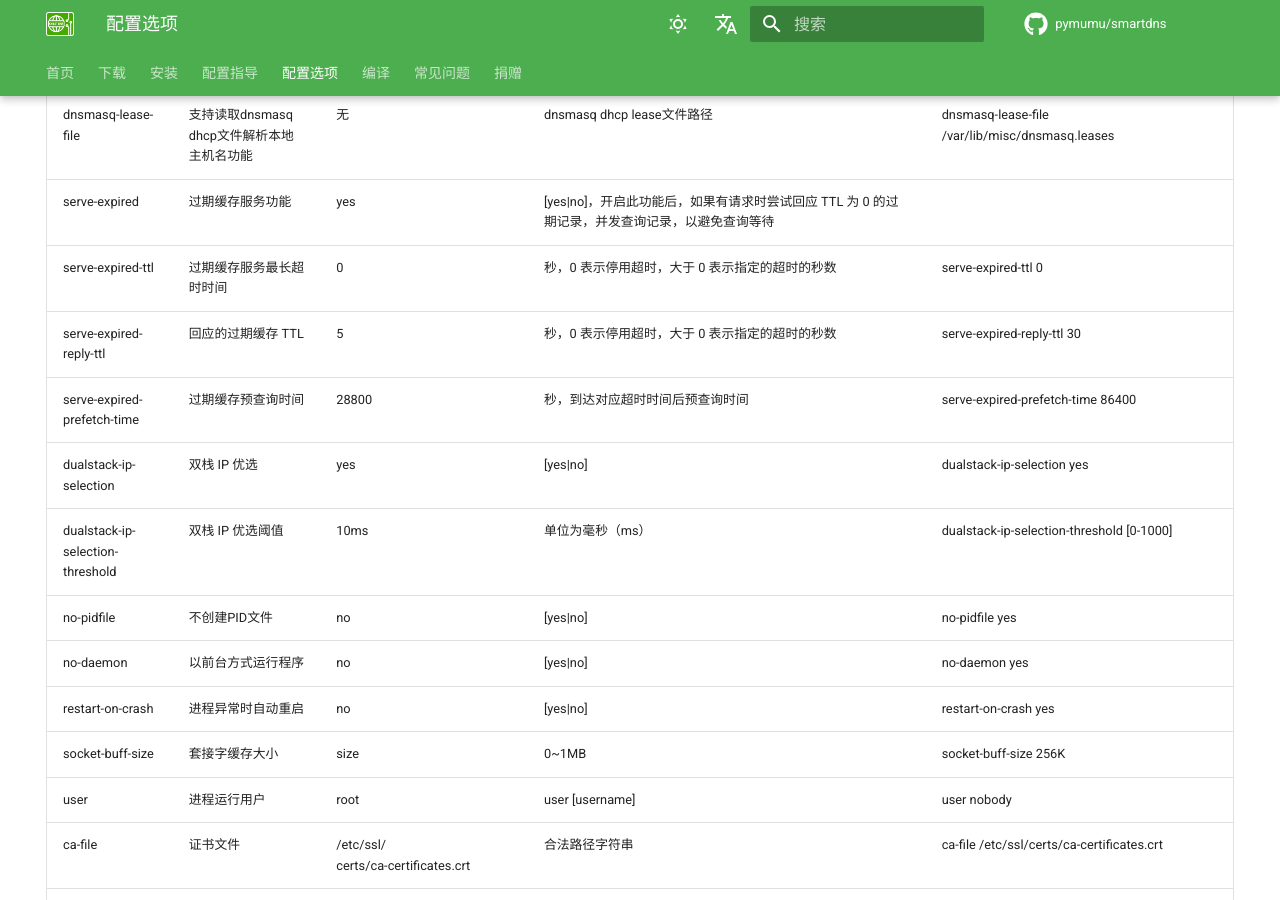
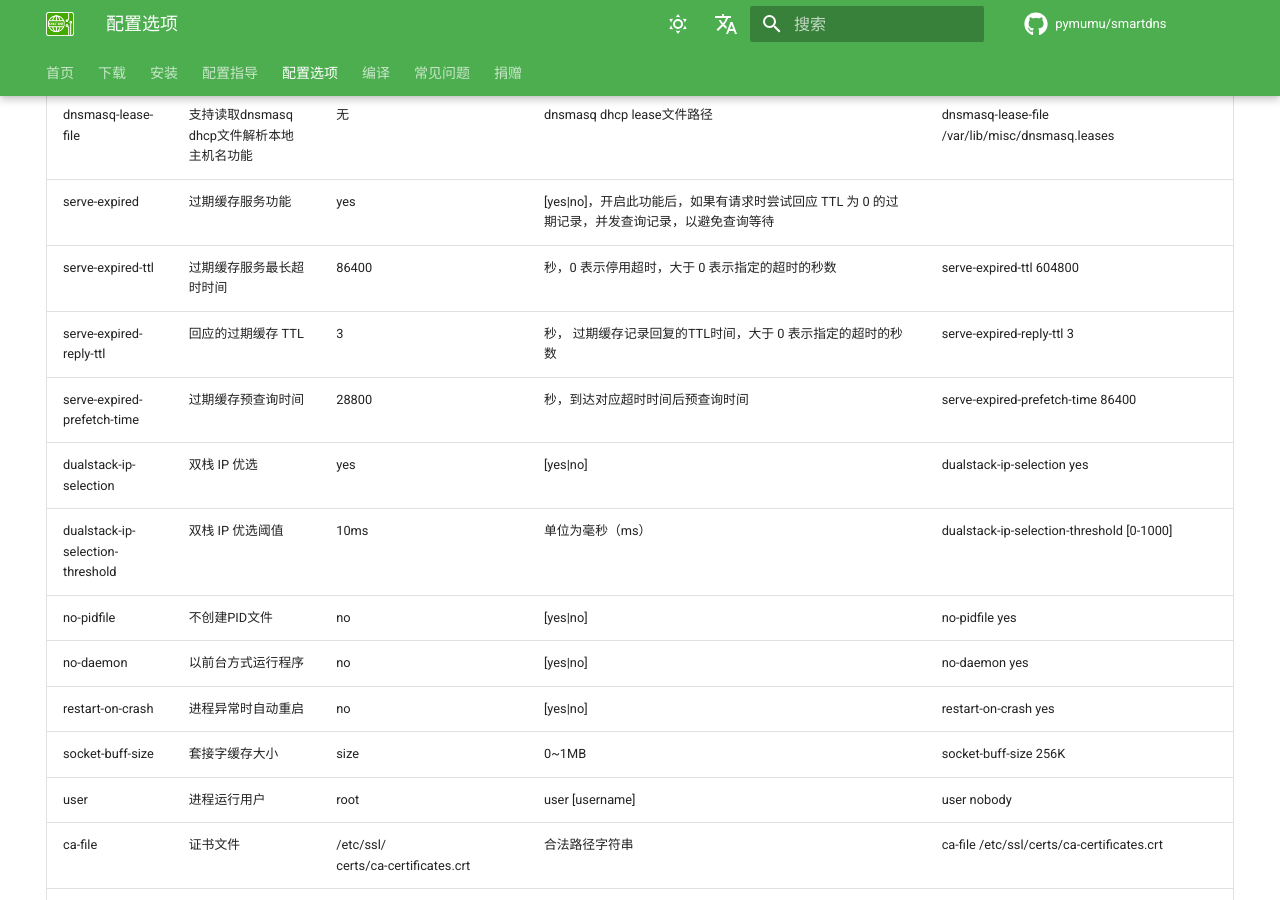
Before and after one commit to pymumu/smartdns, an MkDocs documentation site: the page built from docs/configuration.md, in a window 1280 px wide and 900 px high, scrolled down 9939 px. Built offline with MkDocs 1.6.1 and Material for MkDocs 9.7.7, drawn with Linux system fonts in a browser that asks for light colours; comment, search, counter and statistics services are not loaded.

Commit message:
update servied-expired .doc

```diff
--- a/docs/configuration.md
+++ b/docs/configuration.md
@@ -97,8 +97,8 @@ hide:
 | prefetch-domain | 域名预先获取功能 | no | [yes\|no] | prefetch-domain yes |
 | dnsmasq-lease-file | 支持读取dnsmasq dhcp文件解析本地主机名功能 | 无 | dnsmasq dhcp lease文件路径 | dnsmasq-lease-file /var/lib/misc/dnsmasq.leases |
 | serve-expired | 过期缓存服务功能 | yes | [yes\|no]，开启此功能后，如果有请求时尝试回应 TTL 为 0 的过期记录，并发查询记录，以避免查询等待 |
-| serve-expired-ttl | 过期缓存服务最长超时时间 | 0 | 秒，0 表示停用超时，大于 0 表示指定的超时的秒数 | serve-expired-ttl 0 |
-| serve-expired-reply-ttl | 回应的过期缓存 TTL | 5 | 秒，0 表示停用超时，大于 0 表示指定的超时的秒数 | serve-expired-reply-ttl 30 |
+| serve-expired-ttl | 过期缓存服务最长超时时间 | 86400 | 秒，0 表示停用超时，大于 0 表示指定的超时的秒数 | serve-expired-ttl 604800 |
+| serve-expired-reply-ttl | 回应的过期缓存 TTL | 3 | 秒， 过期缓存记录回复的TTL时间，大于 0 表示指定的超时的秒数 | serve-expired-reply-ttl 3 |
 | serve-expired-prefetch-time | 过期缓存预查询时间 | 28800 | 秒，到达对应超时时间后预查询时间 | serve-expired-prefetch-time 86400 |
 | dualstack-ip-selection | 双栈 IP 优选 | yes | [yes\|no] | dualstack-ip-selection yes |
 | dualstack-ip-selection-threshold | 双栈 IP 优选阈值 | 10ms | 单位为毫秒（ms） | dualstack-ip-selection-threshold [0-1000] |
```
Also changed, not shown: en/docs/configuration.md (+2 -2 lines).
